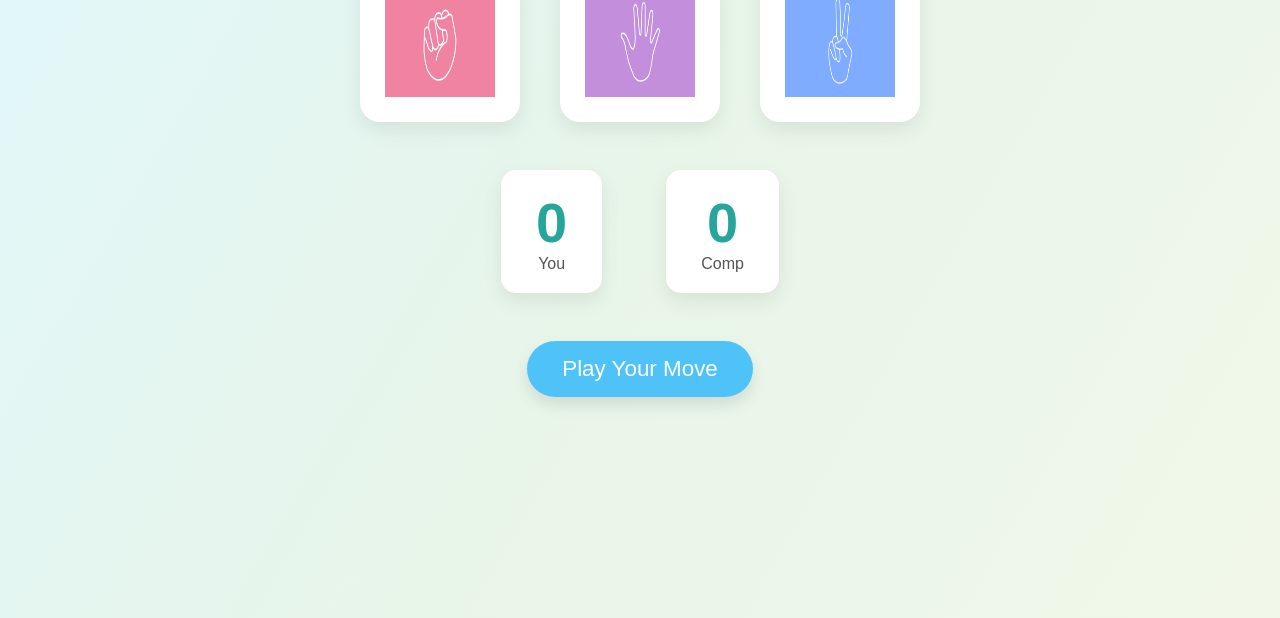
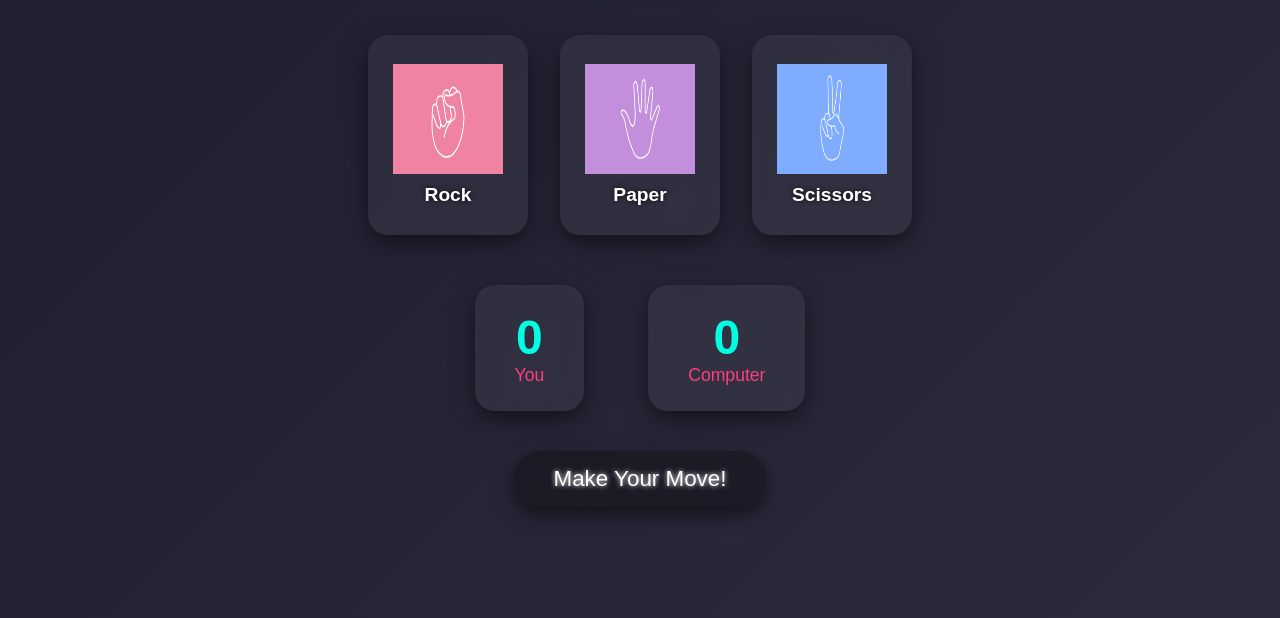
Before and after one commit to patilharshani2483/Rock-Paper-Scissors-Game, a plain HTML site: page index.html in a window 1280 px wide. Shown: the part 182-800 px from the top of the page. Drawn offline with Linux system fonts and the light colour scheme.

Commit message:
Updated game UI and fixed bugs

```diff
--- a/Style.css
+++ b/Style.css
@@ -1,112 +1,147 @@
-*{
-margin:0;
-padding:0;
-box-sizing:border-box;
-font-family:'Poppins',sans-serif;
+/* 🌟 Global Reset */
+* {
+    margin: 0;
+    padding: 0;
+    box-sizing: border-box;
+    font-family: 'Poppins', sans-serif;
 }
 
-/* Soft light background */
-body{
-min-height:100vh;
-background:linear-gradient(120deg,#e0f7fa,#e8f5e9,#f1f8e9);
-display:flex;
-flex-direction:column;
-align-items:center;
+/* Body dark gradient background */
+body {
+    min-height: 100vh;
+    display: flex;
+    justify-content: center;
+    align-items: center;
+    background: linear-gradient(135deg, #1e1e2f, #2b2b3c);
+    padding: 20px;
 }
 
-/* Heading */
-h1{
-width:100%;
-text-align:center;
-padding:20px;
-font-size:2.2rem;
-background:#ffffff;
-color:#2c3e50;
-box-shadow:0 4px 10px rgba(0,0,0,0.08);
+/* Container for centering */
+.container {
+    width: 100%;
+    max-width: 900px;
+    text-align: center;
 }
 
-/* Choices section */
-.choices{
-display:flex;
-justify-content:center;
-align-items:center;
-flex-wrap:wrap;
-gap:2.5rem;
-margin-top:4rem;
+/* Heading with neon accent */
+h1 {
+    font-size: 3rem;
+    color: #00ffe0; /* Neon cyan */
+    text-shadow: 0 0 10px #00ffe0, 0 0 20px #00ffe0;
+    margin-bottom: 50px;
+    transition: transform 0.3s ease;
 }
 
-/* Choice cards */
-.choice{
-height:160px;
-width:160px;
-border-radius:20px;
-background:#ffffff;
-display:flex;
-justify-content:center;
-align-items:center;
-box-shadow:0 8px 20px rgba(0,0,0,0.08);
-transition:0.3s;
+h1:hover {
+    transform: scale(1.05);
 }
 
-.choice:hover{
-cursor:pointer;
-transform:translateY(-8px);
-box-shadow:0 12px 25px rgba(0,0,0,0.15);
-background:#f0fbff;
+/* Choices Section - glass + neon hover */
+.choices {
+    display: flex;
+    justify-content: center;
+    gap: 2rem;
+    flex-wrap: wrap;
 }
 
-/* Images */
-img{
-height:110px;
-width:110px;
+.choice {
+    width: 160px;
+    height: 200px;
+    background: rgba(255, 255, 255, 0.05);
+    backdrop-filter: blur(12px);
+    border-radius: 20px;
+    display: flex;
+    flex-direction: column;
+    align-items: center;
+    justify-content: center;
+    box-shadow: 0 8px 25px rgba(0,0,0,0.5);
+    transition: transform 0.3s ease, box-shadow 0.3s ease;
 }
 
-/* Scoreboard */
-.scroreboard{
-display:flex;
-gap:4rem;
-margin-top:3rem;
+.choice img {
+    width: 110px;
+    height: 110px;
+    margin-bottom: 10px;
 }
 
-/* Score cards */
-.scrore,.score{
-background:#ffffff;
-padding:20px 35px;
-border-radius:15px;
-text-align:center;
-box-shadow:0 8px 20px rgba(0,0,0,0.08);
+.choice span {
+    color: #ffffff;
+    font-weight: 600;
+    font-size: 1.2rem;
+    text-shadow: 0 0 5px rgba(0,0,0,0.7);
 }
 
-/* Score numbers */
-#user-score,#comp-score{
-font-size:3.5rem;
-color:#26a69a;
-font-weight:bold;
+/* Hover neon effect */
+.choice:hover {
+    transform: translateY(-10px) scale(1.1);
+    box-shadow: 0 0 15px #ff3d81, 0 0 30px #ff3d81; /* Neon pink glow */
 }
 
-/* Labels */
-.scrore p:last-child,
-.score p:last-child{
-color:#555;
+/* Scoreboard - dark glass + neon accent */
+.scoreboard {
+    display: flex;
+    justify-content: center;
+    gap: 4rem;
+    margin-top: 50px;
+}
+
+.score-card {
+    background: rgba(255, 255, 255, 0.05);
+    backdrop-filter: blur(12px);
+    padding: 25px 40px;
+    border-radius: 20px;
+    box-shadow: 0 8px 25px rgba(0,0,0,0.5);
+    color: #00ffe0; /* Neon cyan text */
+    transition: transform 0.3s ease, box-shadow 0.3s ease;
+}
+
+.score-card p {
+    font-size: 3rem;
+    font-weight: bold;
+}
+
+.score-card span {
+    font-size: 1.1rem;
+    color: #ff3d81; /* Neon pink label */
+}
+
+.score-card:hover {
+    transform: translateY(-5px);
+    box-shadow: 0 0 20px #00ffe0, 0 0 40px #ff3d81;
 }
 
 /* Message container */
-.msg-contanier{
-margin-top:3rem;
+.msg-container {
+    margin-top: 40px;
 }
 
-/* Message style */
-#msg{
-background:#4fc3f7;
-color:white;
-padding:15px 35px;
-border-radius:30px;
-font-size:1.4rem;
-box-shadow:0 8px 15px rgba(0,0,0,0.1);
-transition:0.3s;
+#msg {
+    display: inline-block;
+    padding: 15px 40px;
+    border-radius: 30px;
+    font-size: 1.4rem;
+    color: #ffffff;
+    background: rgba(0,0,0,0.3);
+    box-shadow: 0 8px 20px rgba(0,0,0,0.5);
+    transition: transform 0.3s ease, color 0.3s ease, background 0.3s ease;
+    text-shadow: 0 0 5px #ffffff;
 }
 
-#msg:hover{
-transform:scale(1.05);
-background:#29b6f6;
+#msg.win {
+    color: #00ff85; /* Neon green */
+    text-shadow: 0 0 10px #00ff85;
 }
+
+#msg.lose {
+    color: #ff4d6d; /* Neon red */
+    text-shadow: 0 0 10px #ff4d6d;
+}
+
+#msg.draw {
+    color: #ffff66; /* Neon yellow */
+    text-shadow: 0 0 10px #ffff66;
+}
+
+#msg:hover {
+    transform: scale(1.05);
+}
--- a/index.html
+++ b/index.html
@@ -1,4 +1,4 @@
-<!DOCTYPE html>
+<!-- <!DOCTYPE html>
 <html lang="en">
 <head>
     <meta charset="UTF-8">
@@ -42,4 +42,58 @@
     <script src="app.js"></script>
 
 </body>
+</html> -->
+
+
+<!DOCTYPE html>
+<html lang="en">
+<head>
+<meta charset="UTF-8">
+<meta name="viewport" content="width=device-width, initial-scale=1.0">
+<title>Rock Paper Scissors</title>
+<link rel="stylesheet" href="style.css">
+</head>
+<body>
+
+<div class="container">
+
+    <h1>Rock Paper Scissors</h1>
+
+    <!-- Choices -->
+    <div class="choices">
+        <div class="choice" id="rock">
+            <img src="images/rock.png" alt="Rock">
+            <span>Rock</span>
+        </div>
+        <div class="choice" id="paper">
+            <img src="images/paper.png" alt="Paper">
+            <span>Paper</span>
+        </div>
+        <div class="choice" id="scissors">
+            <img src="images/scissors.png" alt="Scissors">
+            <span>Scissors</span>
+        </div>
+    </div>
+
+    <!-- Scoreboard -->
+    <div class="scoreboard">
+        <div class="score-card">
+            <p id="user-score">0</p>
+            <span>You</span>
+        </div>
+        <div class="score-card">
+            <p id="comp-score">0</p>
+            <span>Computer</span>
+        </div>
+    </div>
+
+    <!-- Message -->
+    <div class="msg-container">
+        <p id="msg">Make Your Move!</p>
+    </div>
+
+</div>
+
+<script src="app.js"></script>
+</body>
 </html>
```
